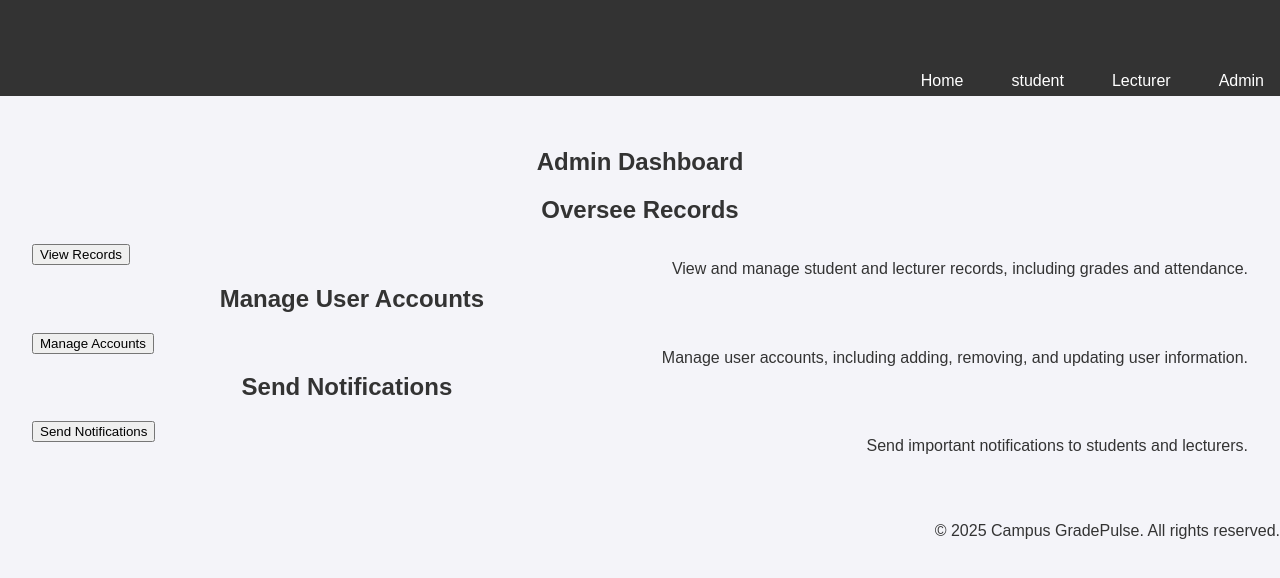
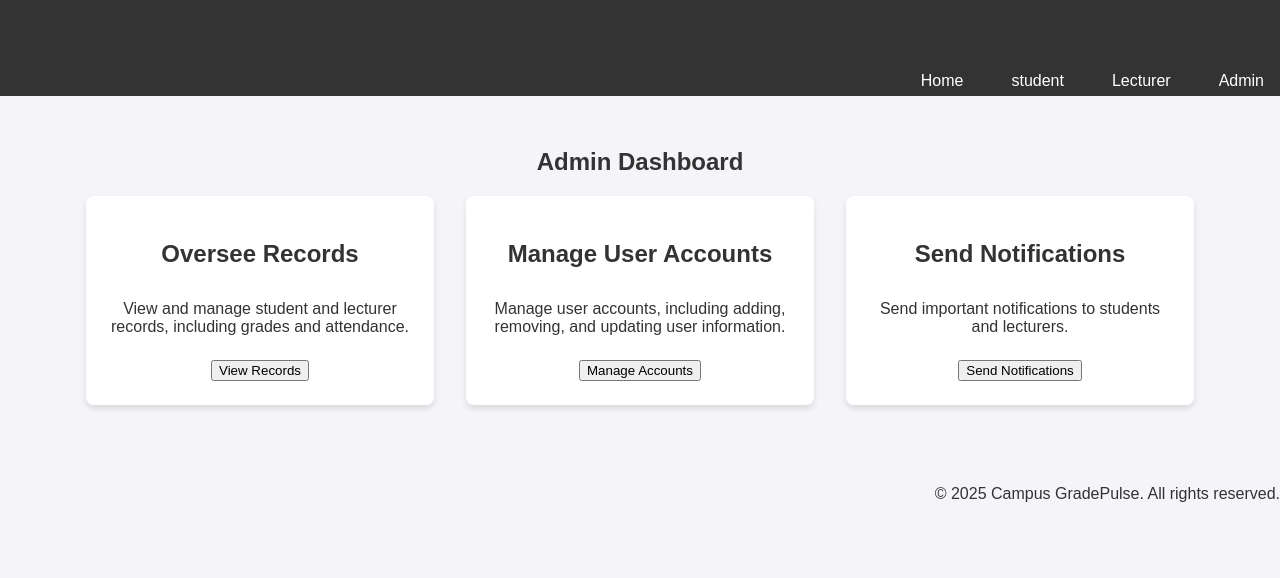
Before and after one commit to PrincessOkaroni/FINAL-PROJECT, a plain HTML site: page admin.html in a window 1280 px wide. Drawn offline with Linux system fonts and the light colour scheme.

Commit message:
styled admin actions

```diff
--- a/css/styles.css
+++ b/css/styles.css
@@ -161,3 +161,29 @@ form button:hover {
   box-shadow: 0 2px 4px rgba(0, 0, 0, 0.1);
   margin-bottom: 1rem;
 }
+
+.admin-actions {
+  display: flex;
+  flex-wrap: wrap;
+  justify-content: center;
+  gap: 2rem;
+}
+
+.action {
+  background-color: #fff;
+  padding: 1.5rem;
+  border-radius: 8px;
+  box-shadow: 0 4px 6px rgba(0, 0, 0, 0.1);
+  width: 300px;
+  text-align: center;
+}
+
+.action h2 {
+  font-size: 1.5rem;
+  margin-bottom: 1rem;
+}
+
+.action p {
+  font-size: 1rem;
+  margin-bottom: 1.5rem;
+}
```
